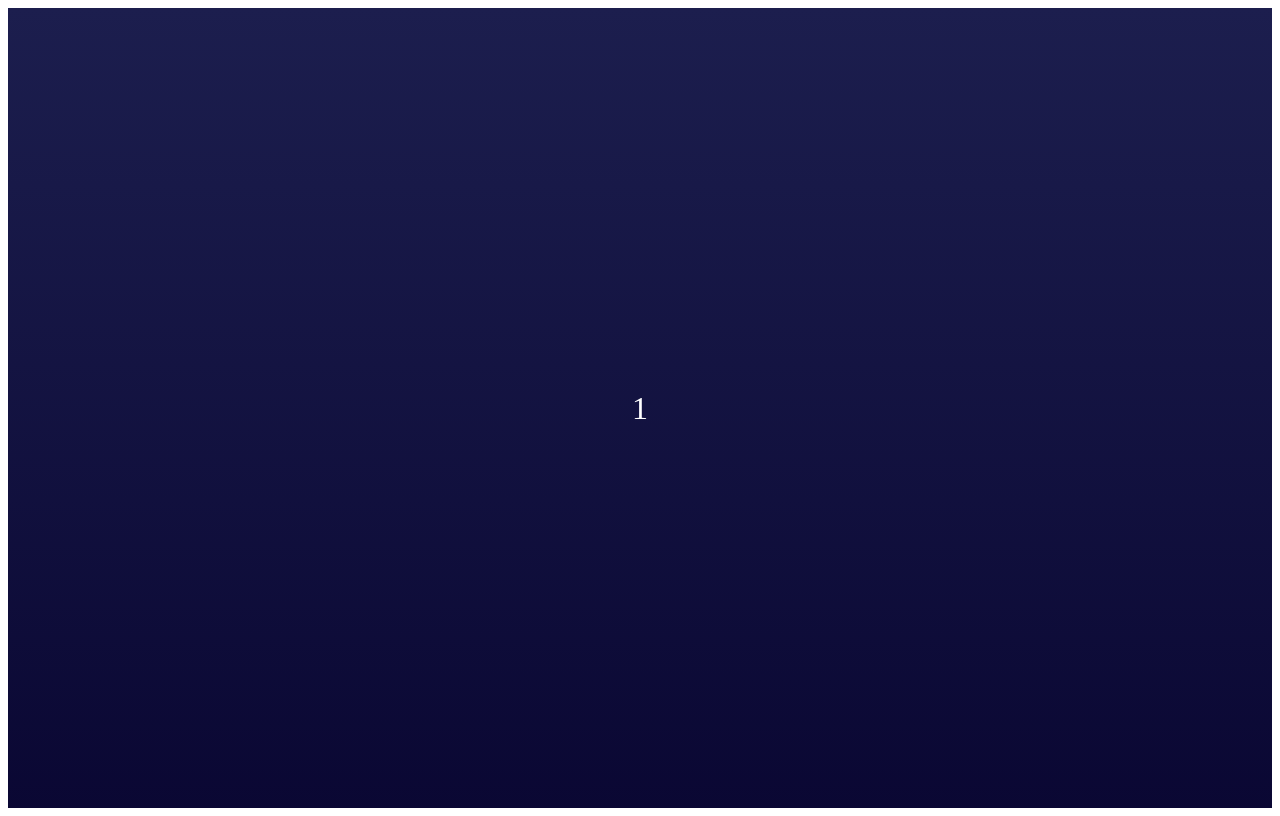
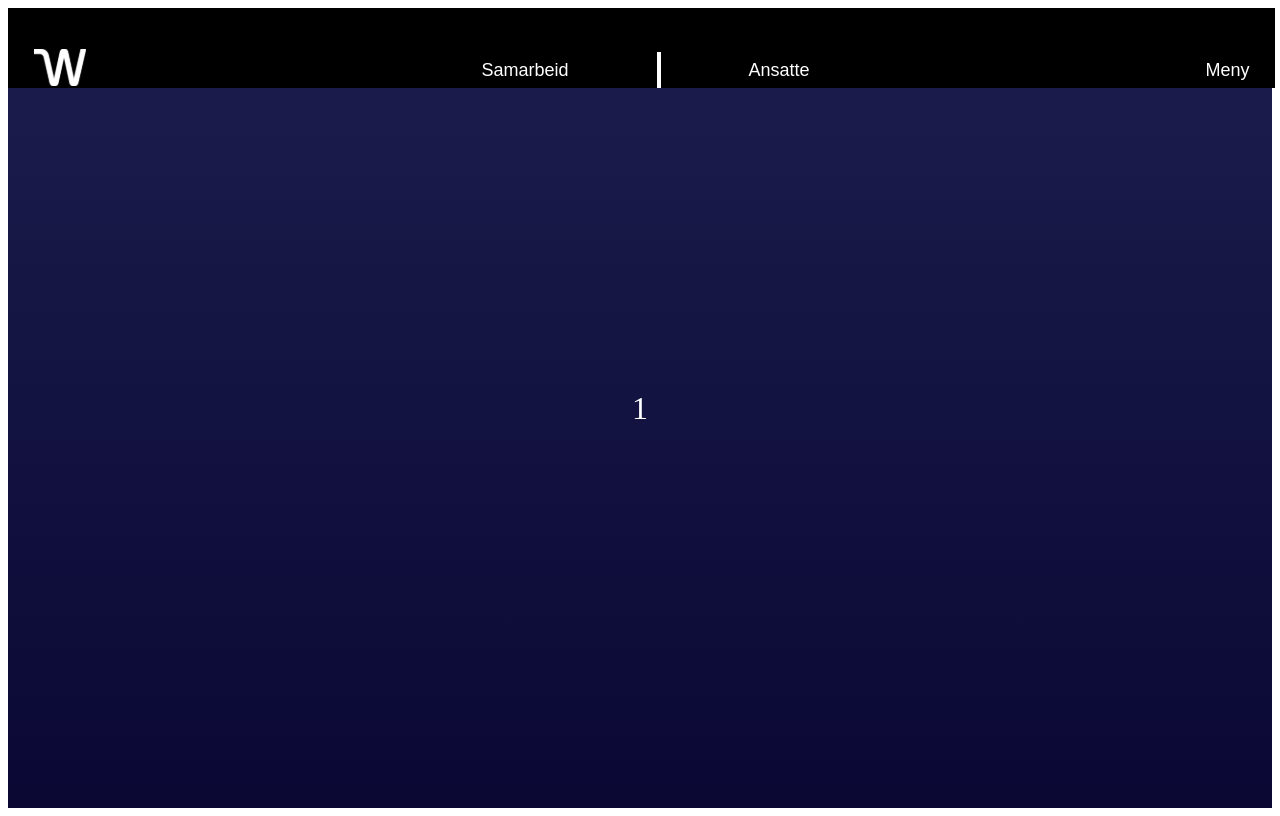
Before and after one commit to Webstep/domstol_landingpage, a Next.js app: page / in a window 1280 px wide. Built offline with nearby package versions, Linux system fonts and the light colour scheme.

Commit message:
Add navbar

```diff
--- a/components/navbar.tsx
+++ b/components/navbar.tsx
@@ -15,7 +15,7 @@ const Navbar = () => {
           />
         </a>
       </Link>
-      <div className={styles.navbar2}>
+      <div className={styles.middleSection}>
         <Link href={"#"}>Samarbeid</Link>
         <div className={styles.rectangle}></div>
         <Link href={"#"}>Ansatte</Link>
--- a/pages/Domstol.tsx
+++ b/pages/Domstol.tsx
@@ -5,9 +5,7 @@ import scrollStyles from "../styles/Scroll.module.scss";
 const Domstol = () => {
 	return (
 		<>
-			<article className={scrollStyles.case}>
 				<ExampleSlide />
-			</article>
 		</>
 	);
 };
--- a/pages/_app.tsx
+++ b/pages/_app.tsx
@@ -1,6 +1,8 @@
 import '../styles/globals.scss'
 import type { AppProps } from 'next/app'
 import Head from 'next/head'
+import Navbar from '../components/navbar'
+import scrollStyles from "../styles/Scroll.module.scss";
 
 function MyApp({ Component, pageProps }: AppProps) {
     return (
@@ -9,8 +11,11 @@ function MyApp({ Component, pageProps }: AppProps) {
                 <title>Webstep</title>
                 <meta name="Webstep historier" content="Lorem ipsum" />
                 <link rel="icon" href="/favicon.ico" />
-            </Head>
-            <Component {...pageProps} />
+            </Head><article className={scrollStyles.case}>
+				<Navbar></Navbar>
+				<Component {...pageProps} />
+			</article>
+
         </>
     )
 }
--- a/pages/index.tsx
+++ b/pages/index.tsx
@@ -2,7 +2,9 @@ import type { NextPage } from 'next'
 import Domstol from './Domstol'
 
 const Home: NextPage = () => {
-    return <Domstol />
+    return <>
+   <Domstol />
+   </>
 }
 
 export default Home;
--- a/styles/Navbar.module.scss
+++ b/styles/Navbar.module.scss
@@ -1,20 +1,33 @@
+@use 'globals' as *;
+
 .navbarbox {
+  position: fixed;
   display: flex;
   align-items: center;
   justify-content: space-between;
-  // margin: 96px 66px -90px;
   transition: top 0.3s;
   height: 35px;
+  width: 95%;
   text-align: center;
   padding-top: 3.5%;
+  padding-inline-start: 2%;
+  padding-inline-end: 2%;
+  font-family: $font-family-pixel;
+  font-weight: $font-weight-pixel-title;
+  font-size: $font-size-pixel;
+  color: $font-color-quote;
+  background-color: black;
 }
 
-.navbar2 {
+.middleSection {
   width: 416px;
   height: 35px;
   display: flex;
   justify-content: space-around;
   align-items: center;
+  a:link, a:visited, a:active { text-decoration: none; color: $font-color-quote;}
+  a:hover { text-decoration: underline; }
+  color: $font-color-quote;
 }
 
 .rectangle {
```
